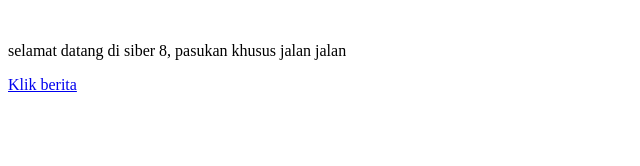
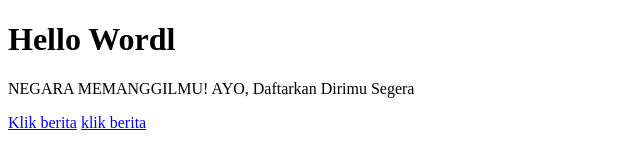
Before and after one commit to amib20757-code/siber8-analasis, a plain HTML site: page index.html in a window 1280 px wide. Shown: the whole page, without its empty margins (0-640 px from the left). Drawn offline with Linux system fonts and the light colour scheme.

Commit message:
edit index

```diff
--- a/index.html
+++ b/index.html
@@ -8,11 +8,13 @@
 </head>
 <body>
 
-    <img
+    <h1 class="pr">Hello <span class="tw">Wordl</span></h1> </h1>
 
-    <h1></h1>
-    <p>selamat datang di siber 8, pasukan khusus jalan jalan </p>
+    <p>
+        <spanc class="negara">NEGARA</span> MEMANGGILMU! AYO, Daftarkan Dirimu Segera </p>
     <a href="berita_hoax_pangdam.html">Klik berita</a>
+
+    <a href="berita_portal_ok.html">klik berita</a>
     <p></p>
 </body>
 </html>
```
